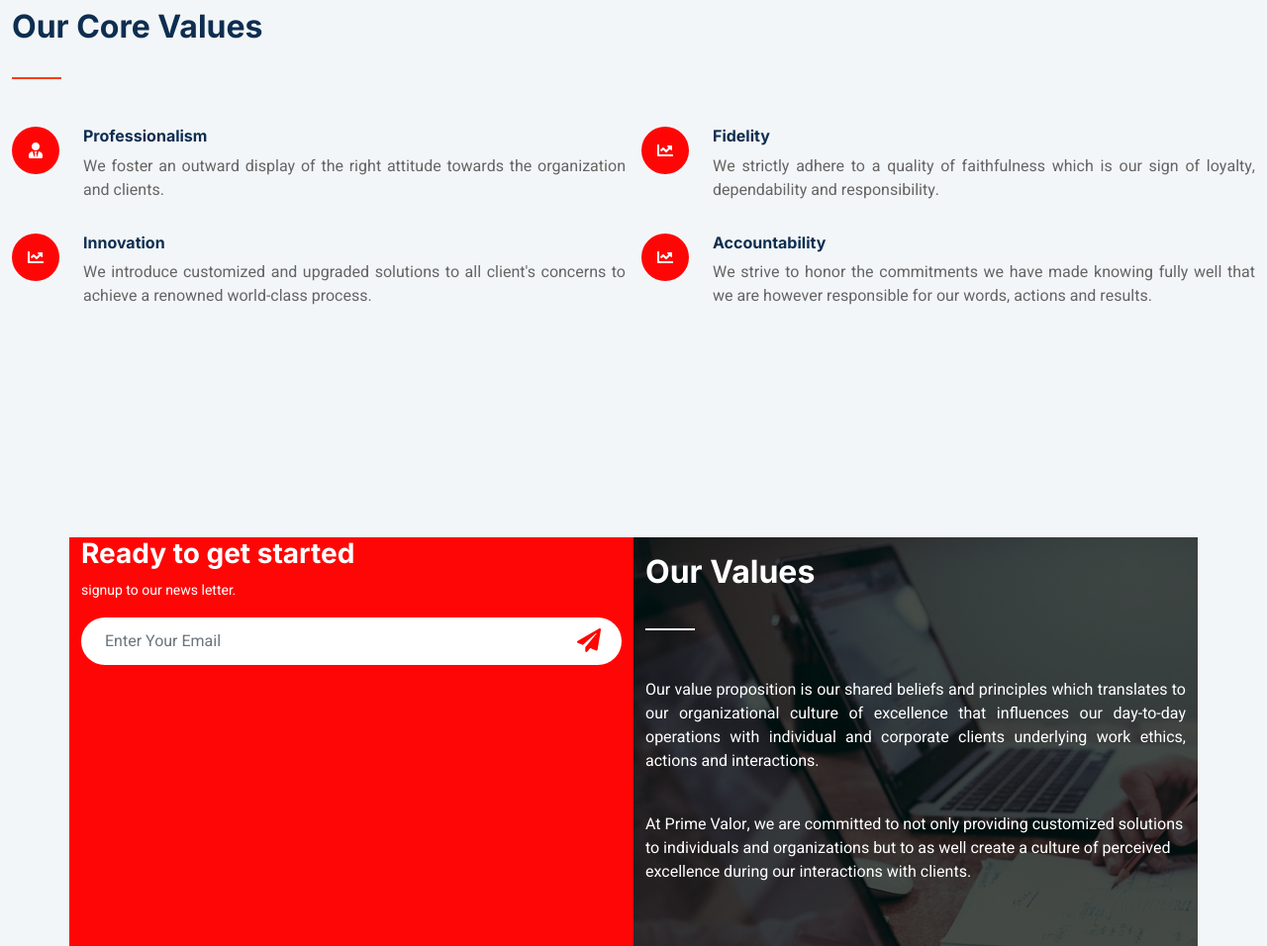
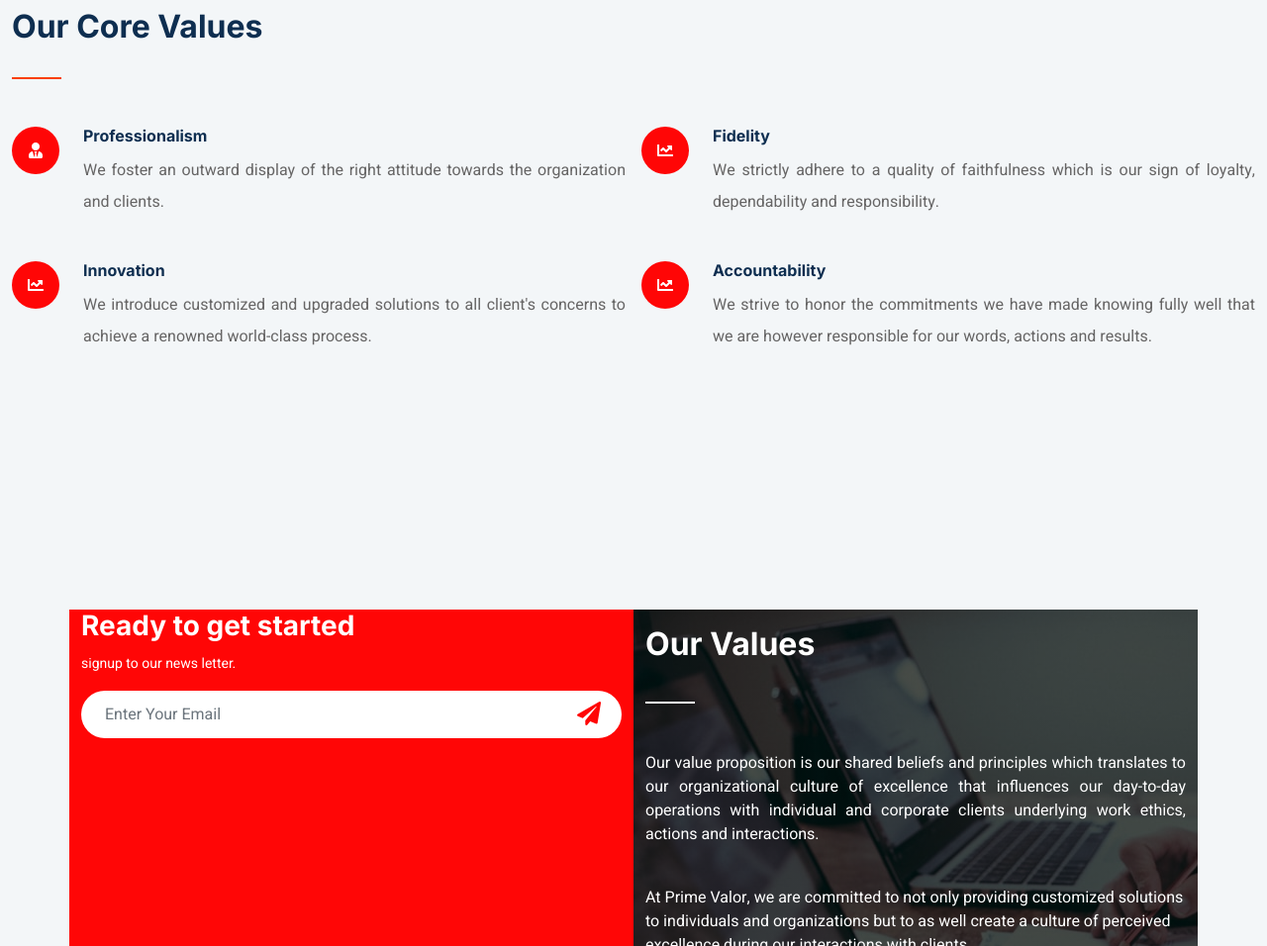
Before and after one commit to OkeKolawoleSunday009/primevalorcon, a plain HTML site: page index.html in a window 1280 px wide. Shown: the part 1880-2836 px from the top of the page at 99% size. Drawn offline with nearby package versions, Linux system fonts and the light colour scheme.

Commit message:
ourvalues

```diff
--- a/css/style.css
+++ b/css/style.css
@@ -88,6 +88,18 @@
         background-color: #DDDDDD;
         border: none !important;
         cursor: pointer     ;
+}
+
+/* fix our core value margin bottom */
+.div_height{
+    /* gap: 20px; */
+    height: 120px !important;
+    /* padding-bottom: 20px !important; */
+}
+
+
+.light-height{
+    line-height: 2;
 }
 /*** Navbar ***/
 .navbar .navbar-nav .nav-link {
--- a/index.html
+++ b/index.html
@@ -199,20 +199,7 @@
  <div class="container-xxl py-6  mb-3">
 
 
-    <div class="container height">
-<!--
-        <div class="switch__buttons max-auto">
-            <button class="btn style__button">
-                <i class="fa fa-user-tie default-color  "></i>
-                Our values</button>
-            <button class="btn  style__button">
-                <i class="fa fa-user-tie default-color"></i>
-                Our Mission</button>
-            <button class="btn style__button">
-                <i class="fa fa-user-tie default-color"></i>
-                Our Core values</button> -->
 
-        </div>
         <div class="col-lg-12 wow fadeInUp" data-wow-delay="0.1s">
             <!-- <div class="d-inline-block border rounded-pill default-color px-4 mb-3">About Us</div> -->
             <h2 class="mb-4">Our Core Values</h2>
@@ -220,44 +207,44 @@
 
             <!-- <p class="mb-4">A management consulting organization with a purpose to help firms leverage individual and organizational capacity to create strategic and long-term results by delivering specialized Business and HR solutions/ services to assist firms in achieving substantial acceleration and growth for enhanced business processes, happy workers, and increased revenue growth</p> -->
             <div class="row g-3 mb-4">
-                <div class="col-lg-6 col-md-6 pb-3 d-flex">
+                <div class="col-lg-6 col-md-6 pb-3 d-flex div_height">
                     <div class="flex-shrink-0  btn-lg-square rounded-circle default-bgcolor">
                         <i class="fa fa-user-tie text-white  "></i>
                     </div>
                     <div class="ms-4 textjustify">
                         <h6>Professionalism</h6>
-                        <span >We foster an outward display of the right attitude towards the organization and clients.
+                        <span class="light-height">We foster an outward display of the right attitude towards the organization and clients.
 
                     </span>
                     </div>
                 </div>
-                <div class="col-lg-6 col-md-6 d-flex">
+                <div class="col-lg-6 col-md-6 d-flex div_height">
                     <div class="flex-shrink-0 btn-lg-square rounded-circle default-bgcolor">
                         <i class="fa fa-chart-line text-white"></i>
                     </div>
                     <div class="ms-4 textjustify">
                         <h6>Fidelity</h6>
-                        <span>We strictly adhere to a quality of faithfulness which is our sign of loyalty, dependability and responsibility.
+                        <span class="light-height">We strictly adhere to a quality of faithfulness which is our sign of loyalty, dependability and responsibility.
                              </span>
                     </div>
                 </div>
-                <div class="col-lg-6 col-md-6 d-flex">
+                <div class="col-lg-6 col-md-6 d-flex div_height">
                     <div class="flex-shrink-0 btn-lg-square rounded-circle default-bgcolor">
                         <i class="fa fa-chart-line text-white"></i>
                     </div>
                     <div class="ms-4 textjustify">
                         <h6>Innovation</h6>
-                        <span>We introduce customized and upgraded solutions to all client's concerns to achieve a renowned world-class process.
+                        <span class="light-height">We introduce customized and upgraded solutions to all client's concerns to achieve a renowned world-class process.
                             </span>
                     </div>
                 </div>
-                <div class="col-lg-6 col-md-6 d-flex">
+                <div class="col-lg-6 col-md-6 d-flex div_height">
                     <div class="flex-shrink-0 btn-lg-square rounded-circle default-bgcolor">
                         <i class="fa fa-chart-line text-white"></i>
                     </div>
                     <div class="ms-4 textjustify">
                         <h6>Accountability</h6>
-                        <span>We strive to honor the commitments we have made knowing fully well that we are however responsible for our words, actions and results.
+                        <span class="light-height">We strive to honor the commitments we have made knowing fully well that we are however responsible for our words, actions and results.
                             </span>
                     </div>
                 </div>
@@ -269,7 +256,7 @@
 
 
         <div class="container-xxl py-6 " >
-            <div class="container">
+             <div class="container">
                 <!-- <div class="d-inline-block border text-align-center mx-auto rounded-pill default-color px-4 mb-3">About Us</div> -->
                 <div class="row default-bgcolor d-flex">
 
```
Also changed, not shown: 1 other file.
